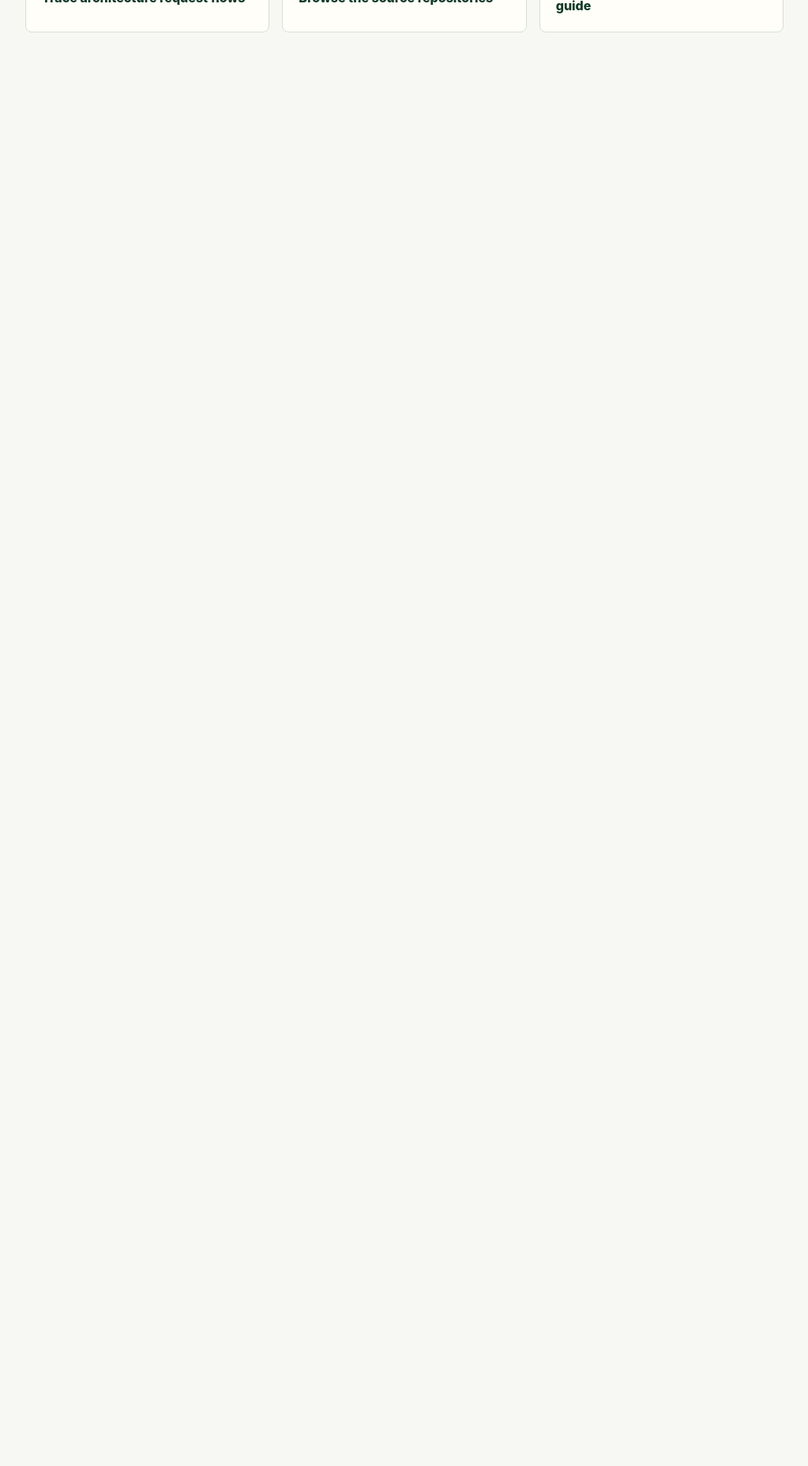
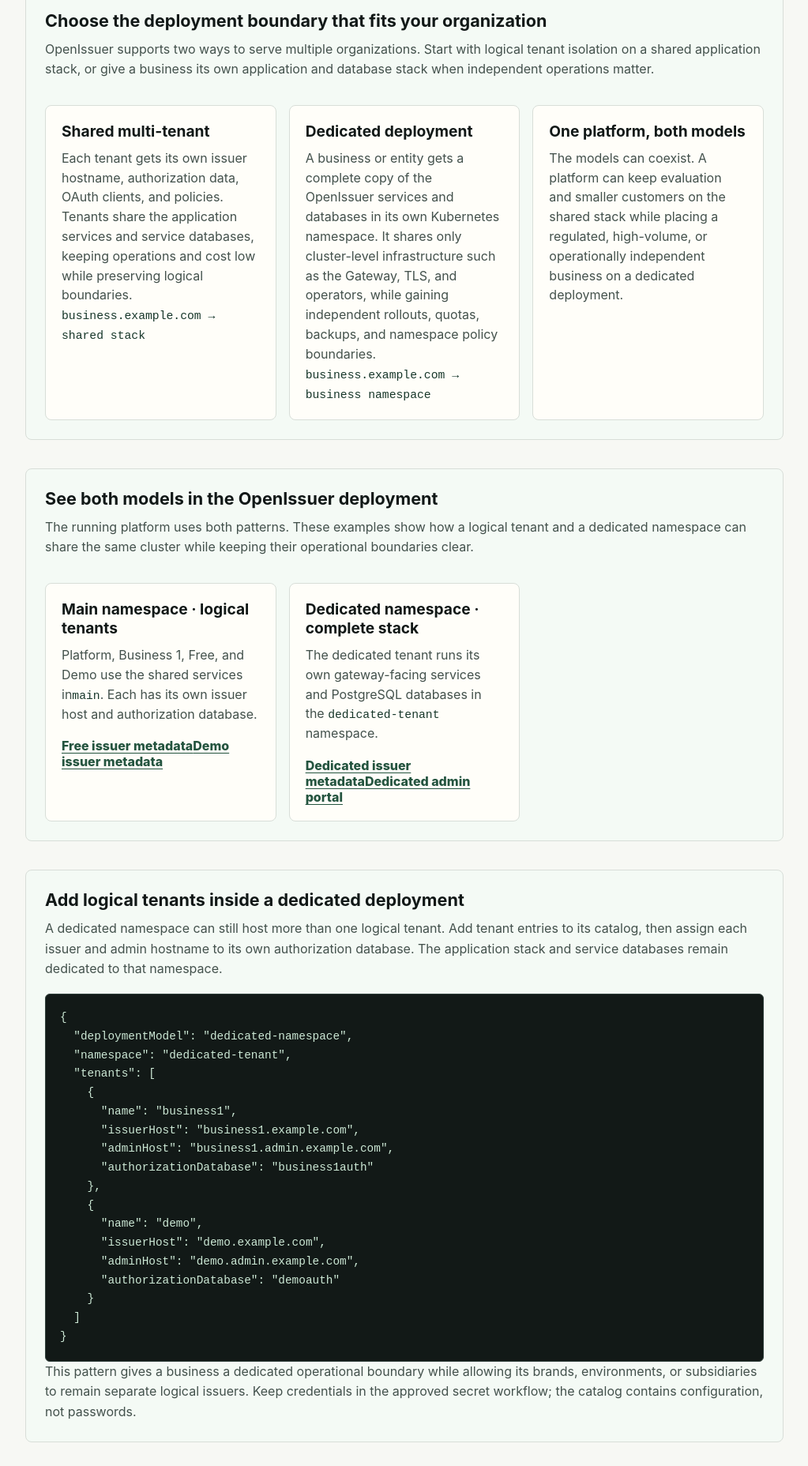
Before and after one commit to sonamsamdupkhangsar/openissuer-site, a Next.js app: page /architecture in a window 1280 px wide. Shown: the part 800-2656 px from the top of the page at 79% size, without its empty margins (128-1151 px from the left). Before the commit the page ends 929 px from the top, so only its background shows below. Built offline with nearby package versions, Linux system fonts and the light colour scheme.

Commit message:
add some examples on deployment models

```diff
--- a/pages/architecture.tsx
+++ b/pages/architecture.tsx
@@ -1,6 +1,25 @@
 import Head from 'next/head'
 import Link from 'next/link'
 import styles from '../styles/site.module.css'
+
+const dedicatedTenantConfigExample = `{
+  "deploymentModel": "dedicated-namespace",
+  "namespace": "dedicated-tenant",
+  "tenants": [
+    {
+      "name": "business1",
+      "issuerHost": "business1.example.com",
+      "adminHost": "business1.admin.example.com",
+      "authorizationDatabase": "business1auth"
+    },
+    {
+      "name": "demo",
+      "issuerHost": "demo.example.com",
+      "adminHost": "demo.admin.example.com",
+      "authorizationDatabase": "demoauth"
+    }
+  ]
+}`
 
 export default function Architecture() {
   return (
@@ -24,14 +43,15 @@ export default function Architecture() {
           <p className={styles.eyebrow}>Architecture</p>
           <h1>Host-based multi-tenancy for OAuth2 and OIDC.</h1>
           <p>
-            OpenIssuer resolves the issuer from the incoming host, so each tenant can
-            use a distinct authorization domain while sharing the same platform.
+            OpenIssuer resolves the tenant from the incoming host, loads that tenant's
+            policy and authorization data, and returns tenant-scoped tokens. The same
+            flow works whether the tenant uses shared services or a dedicated namespace.
           </p>
           <div className={styles.diagram}>
-            <span>User</span>
-            <span>Business App</span>
-            <span>Tenant Issuer</span>
-            <span>Tokens</span>
+            <span>Incoming request</span>
+            <span>Host resolution</span>
+            <span>Tenant issuer</span>
+            <span>Scoped tokens</span>
           </div>
           <div className={styles.detailGrid}>
             <article>
@@ -47,8 +67,94 @@ export default function Architecture() {
               <p>Users can enroll passkeys and complete MFA during the authorization flow.</p>
             </article>
           </div>
+          <section className={styles.docsSection}>
+            <h2>Choose the deployment boundary that fits your organization</h2>
+            <p>
+              OpenIssuer supports two ways to serve multiple organizations. Start with
+              logical tenant isolation on a shared application stack, or give a business
+              its own application and database stack when independent operations matter.
+            </p>
+            <div className={styles.detailGrid}>
+              <article>
+                <h2>Shared multi-tenant</h2>
+                <p>
+                  Each tenant gets its own issuer hostname, authorization data, OAuth
+                  clients, and policies. Tenants share the application services and service
+                  databases, keeping operations and cost low while preserving logical boundaries.
+                </p>
+                <p><code>business.example.com → shared stack</code></p>
+              </article>
+              <article>
+                <h2>Dedicated deployment</h2>
+                <p>
+                  A business or entity gets a complete copy of the OpenIssuer services and
+                  databases in its own Kubernetes namespace. It shares only cluster-level
+                  infrastructure such as the Gateway, TLS, and operators, while gaining
+                  independent rollouts, quotas, backups, and namespace policy boundaries.
+                </p>
+                <p><code>business.example.com → business namespace</code></p>
+              </article>
+              <article>
+                <h2>One platform, both models</h2>
+                <p>
+                  The models can coexist. A platform can keep evaluation and smaller
+                  customers on the shared stack while placing a regulated, high-volume, or
+                  operationally independent business on a dedicated deployment.
+                </p>
+              </article>
+            </div>
+          </section>
+          <section className={styles.docsSection}>
+            <h2>See both models in the OpenIssuer deployment</h2>
+            <p>
+              The running platform uses both patterns. These examples show how a logical
+              tenant and a dedicated namespace can share the same cluster while keeping
+              their operational boundaries clear.
+            </p>
+            <div className={styles.detailGrid}>
+              <article>
+                <h2>Main namespace · logical tenants</h2>
+                <p>
+                  Platform, Business 1, Free, and Demo use the shared services in
+                  <code>main</code>. Each has its own issuer host and authorization database.
+                </p>
+                <div className={styles.calloutLinks}>
+                  <a href="https://free.openissuer.com/issuer/.well-known/openid-configuration">Free issuer metadata</a>
+                  <a href="https://demo.openissuer.com/issuer/.well-known/openid-configuration">Demo issuer metadata</a>
+                </div>
+              </article>
+              <article>
+                <h2>Dedicated namespace · complete stack</h2>
+                <p>
+                  The dedicated tenant runs its own gateway-facing services and PostgreSQL
+                  databases in the <code>dedicated-tenant</code> namespace.
+                </p>
+                <div className={styles.calloutLinks}>
+                  <a href="https://dedicated-tenant.openissuer.com/issuer/.well-known/openid-configuration">Dedicated issuer metadata</a>
+                  <a href="https://dedicated-tenant.admin.openissuer.com">Dedicated admin portal</a>
+                </div>
+              </article>
+            </div>
+          </section>
+          <section className={styles.docsSection}>
+            <h2>Add logical tenants inside a dedicated deployment</h2>
+            <p>
+              A dedicated namespace can still host more than one logical tenant. Add
+              tenant entries to its catalog, then assign each issuer and admin hostname
+              to its own authorization database. The application stack and service
+              databases remain dedicated to that namespace.
+            </p>
+            <pre className={styles.commandBlock}><code>{dedicatedTenantConfigExample}</code></pre>
+            <p>
+              This pattern gives a business a dedicated operational boundary while
+              allowing its brands, environments, or subsidiaries to remain separate
+              logical issuers. Keep credentials in the approved secret workflow; the
+              catalog contains configuration, not passwords.
+            </p>
+          </section>
           <div className={styles.linkGrid}>
             <Link href="/request-flows">Trace architecture request flows</Link>
+            <Link href="/docs">Read deployment and integration docs</Link>
             <Link href="/source-repositories">Browse the source repositories</Link>
             <Link href="/operations-guide">Read the Kubernetes operations guide</Link>
           </div>
```
Also changed, not shown: pages/docs.tsx (+22 -3 lines).
